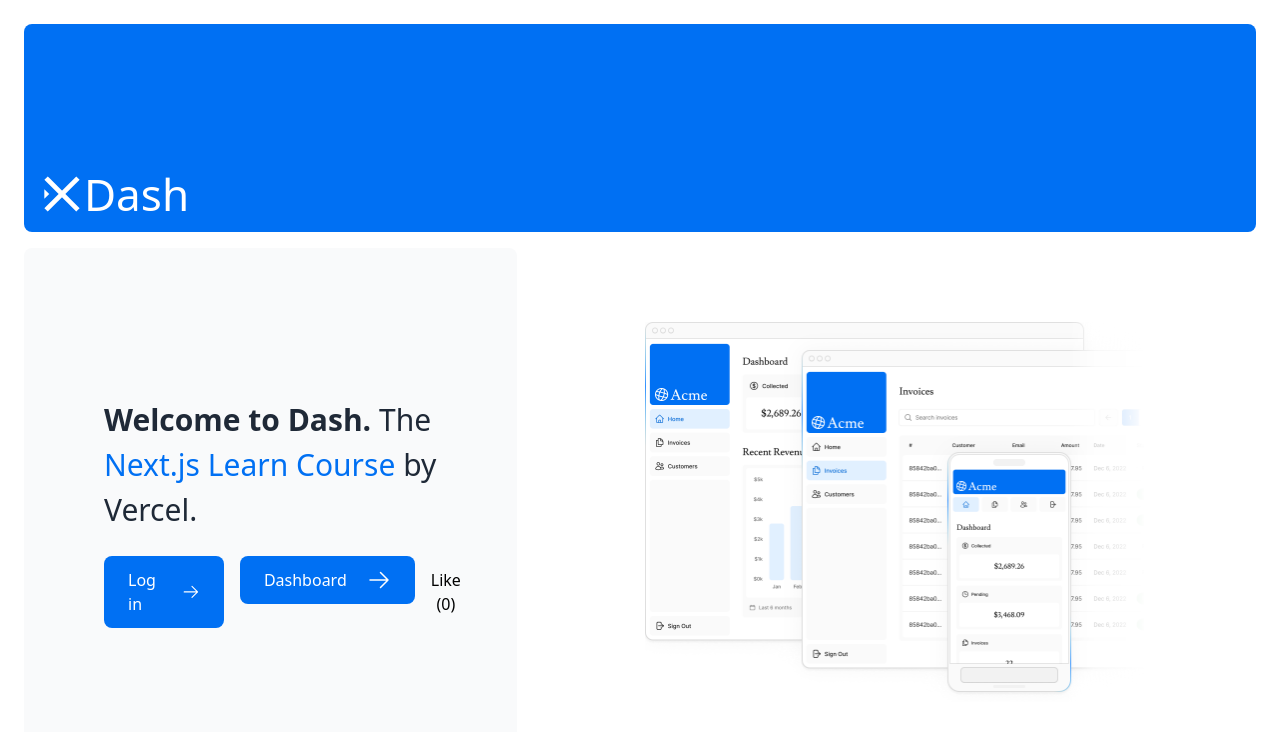
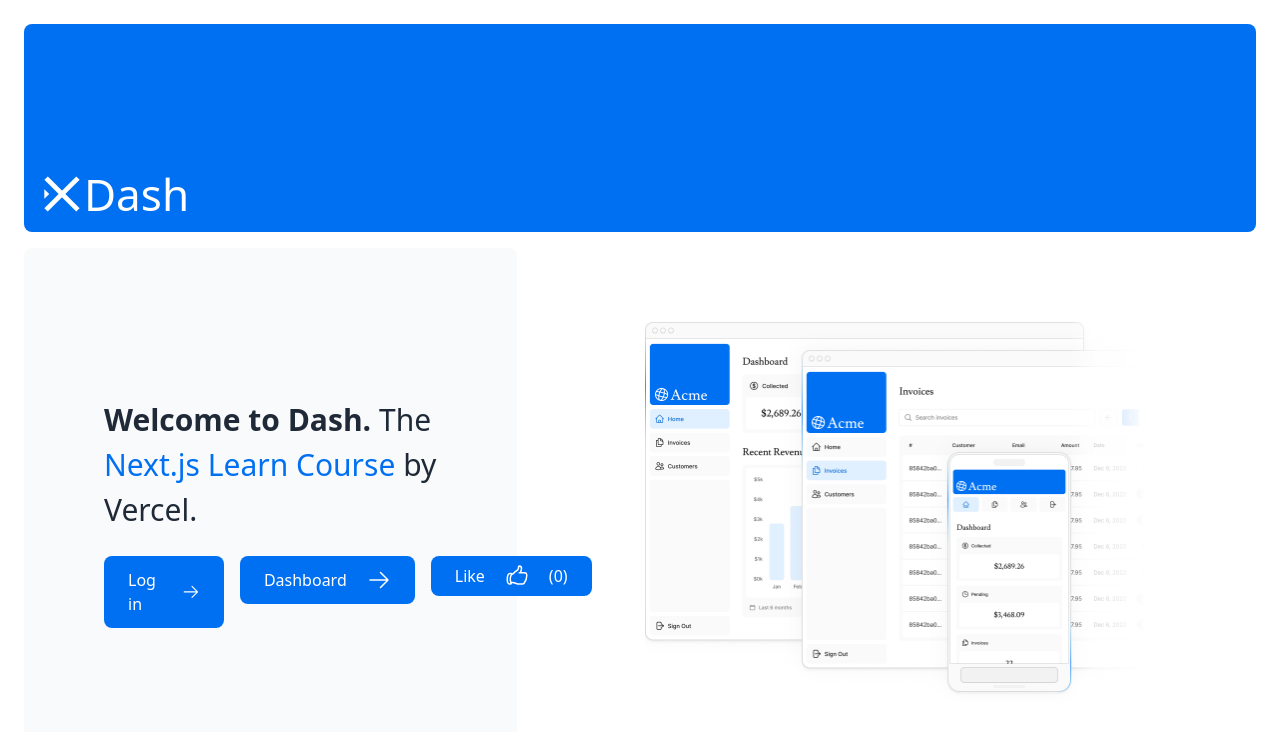
Before and after one commit to dixdragan/nextjs-dashboard, a Next.js app: page / in a window 1280 px wide. Shown: the top 732 px of the page. Built offline with nearby package versions, Linux system fonts and the light colour scheme.

Commit message:
Add files via upload

```diff
--- a/app/like-button.js
+++ b/app/like-button.js
@@ -1,6 +1,8 @@
 "use client";
 
+import { HandThumbUpIcon } from "@heroicons/react/24/outline";
 import { useState } from "react";
+import { Button } from "./ui/button";
 
 export default function LikeButton() {
   const [likes, setLikes] = useState(0);
@@ -9,5 +11,12 @@
     setLikes(likes + 1);
   }
 
-  return <button onClick={handleClick}>Like ({likes})</button>;
+  return (
+    <Button
+      onClick={handleClick}
+      className="flex items-center gap-5 self-start rounded-lg bg-blue-500 px-6 py-3 text-sm font-medium text-white transition-colors hover:bg-blue-400 md:text-base"
+    >
+      Like <HandThumbUpIcon className="w-5 md:w-6" /> ({likes})
+    </Button>
+  );
 }
```
